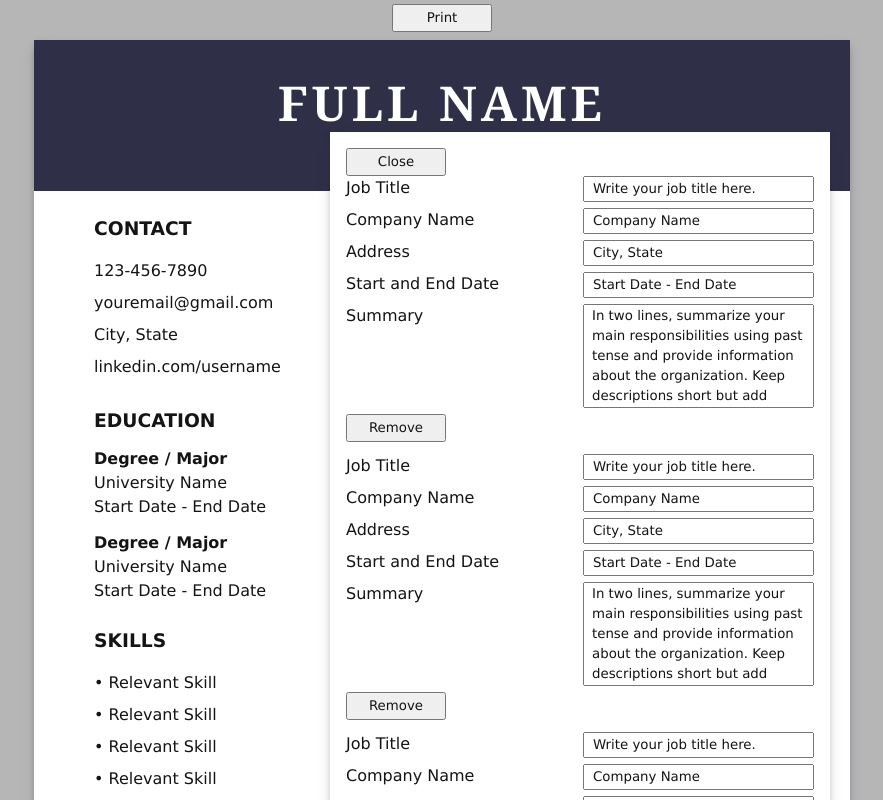
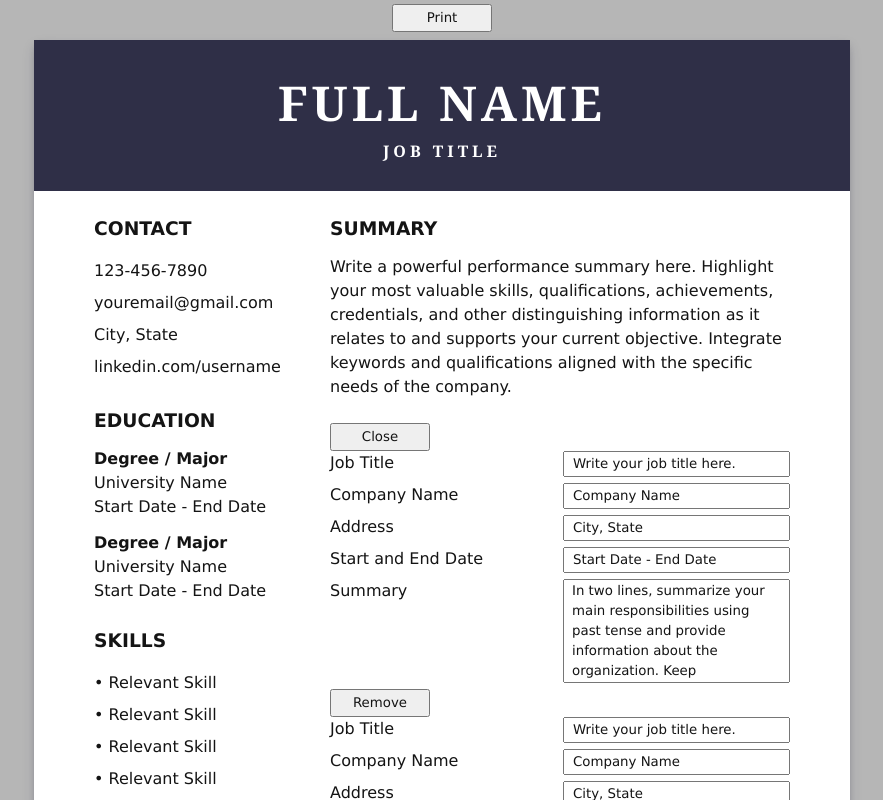
Before and after one commit to ivananora/cv-app, a React (Create React App) app: page / in a window 1280 px wide. Both pictures are taken after a click on the element 758 px from the left and 706 px from the top of the page. Shown: the top 800 px of the page, without its empty margins (198-1081 px from the left). Built offline with nearby package versions, Linux system fonts and the light colour scheme.

Commit message:
changed classname

```diff
--- a/src/components/Education.js
+++ b/src/components/Education.js
@@ -68,12 +68,12 @@ class Education extends Component {
 
     return (
       <div className='section' onClick={this.editEducation}>
-        <div className={ isEditing ? "edit" : "close" }>
+        <div className={ isEditing ? "edit-exp" : "close" }>
           {educations.map((singleEducation, index) => {
             return(
               <form onSubmit={this.addEducation} key={index}>
                 {index === 0 && <button onClick={this.closeEducationEdit}>Close</button>}
-                <div>
+                <div className='form-column-grid'>
                   <label htmlFor='degree'>Degree</label>
                   <input
                     onChange={(e) => this.handleChange(e, index)}
--- a/src/components/Experience.js
+++ b/src/components/Experience.js
@@ -81,7 +81,7 @@ class Experience extends Component {
 
     return (
       <div className='section' onClick={this.editExperience}>
-        <div className={isEditing ? "edit" : "close"}>
+        <div className={isEditing ? "edit-exp" : "close"}>
           {jobs.map((singleJob, index) => {
             return(
               <form onSubmit={this.addWork} key={index}>
```
